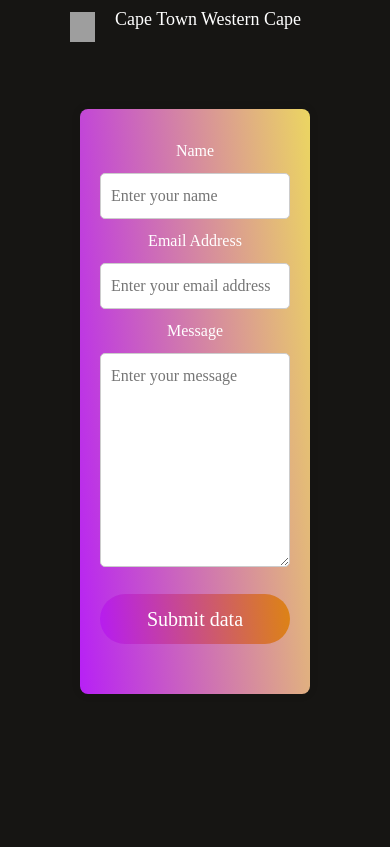
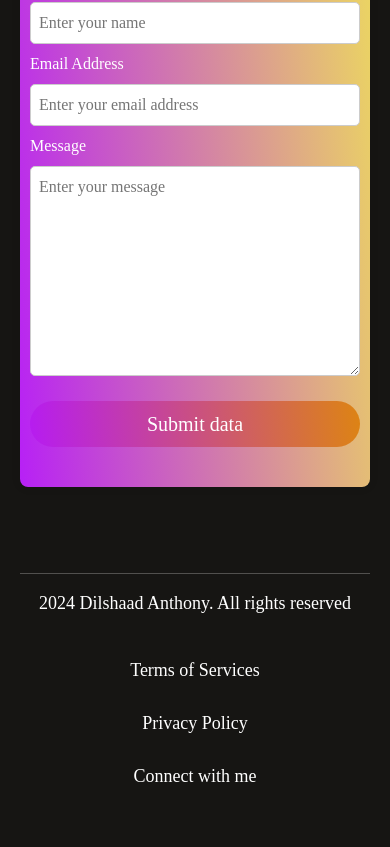
Before and after one commit to DBAnthony-12/React-Portfolio, a React (Vite) app: page / in a window 390 px wide. Shown: the part 5357-6204 px from the top of the page. Built offline with nearby package versions, Linux system fonts and the light colour scheme; grey boxes are pictures that could not be loaded.

Commit message:
upload on github

```diff
--- a/src/Components/Contact/Contact.css
+++ b/src/Components/Contact/Contact.css
@@ -104,54 +104,120 @@
   transition: 0.3s;
 }
 
-@media(max-width:768px){
-  .contact{
+@media (max-width: 768px) {
+  .contact {
     gap: 50px;
-    margin: 50px 70px;
-    align-items: start;
+    margin: 50px 20px; /* Adjusted margin for smaller screens */
+    align-items: center; /* Center align items */
   }
-  .contact-title h1{
+
+  .contact-title h1 {
     padding: 0;
     font-size: 36px;
     font-weight: 600;
   }
-  .contact-section{
+
+  .contact-section {
     flex-direction: column;
     gap: 40px;
+    align-items: center; /* Center align items */
   }
-  .contact-left h1{
+
+  .contact-left {
+    text-align: center; /* Center text inside contact-left */
+  }
+
+  .contact-left h1 {
     font-size: 32px;
   }
+
   .contact-left p {
     font-size: 18px;
     line-height: 28px;
+    max-width: 100%; /* Ensure the paragraph doesn't exceed container width */
   }
+
   .contact-details {
     gap: 20px;
+    align-items: center; /* Center align items */
   }
+
   .contact-detail img {
     width: 25px;
   }
+
   .form-container {
     max-width: 100%;
     padding: 20px 10px;
     border: none;
     box-shadow: none;
+    text-align: center; /* Center text inside form-container */
   }
+
   .form-container form {
     padding: 30px 20px;
   }
+
   .form-container label {
     margin-bottom: 10px;
+    text-align: left; /* Align labels to the left */
   }
+
   .form-container input,
   .form-container textarea {
     padding: 10px;
     margin-bottom: 10px;
   }
+
   .form-container button {
     padding: 10px 20px;
     width: 100%;
     margin-top: 10px;
   }
 }
+
+@media (max-width: 480px) {
+  .contact {
+    gap: 30px;
+    margin: 30px 10px; /* Adjusted margin for smaller screens */
+  }
+
+  .contact-section {
+    gap: 20px;
+  }
+
+  .contact-left h1 {
+    font-size: 28px;
+  }
+
+  .contact-left p {
+    font-size: 16px;
+    line-height: 24px;
+  }
+
+  .contact-details {
+    gap: 15px;
+  }
+
+  .contact-detail img {
+    width: 20px;
+  }
+
+  .form-container form {
+    padding: 20px 10px;
+  }
+
+  .form-container label {
+    margin-bottom: 8px;
+  }
+
+  .form-container input,
+  .form-container textarea {
+    padding: 8px;
+    margin-bottom: 8px;
+  }
+
+  .form-container button {
+    padding: 8px 16px;
+  }
+}
--- a/src/Components/Footer/Footer.css
+++ b/src/Components/Footer/Footer.css
@@ -2,21 +2,9 @@
     margin: 50px 50px;
     display: flex;
     flex-direction: column;
-    gap: 30px;
 }
-.footer-top{
-    display: flex;
-    justify-content: space-between;
-}
-.footer-top-left p{
-    font-size: 20px;
-    max-width: 400px;
-}
-.footer-top-right{
-    display: flex;
-    align-items: center;
-    gap: 35px;
-}
+
+
 .footer-email-input{
    display: flex;
    gap: 30px;
@@ -63,17 +51,29 @@
     transition: 0.3s;
 }
 
-@media(max-width: 768px){
-    .footer{
-        margin: 50px 70px;
+@media (max-width: 768px) {
+    .footer {
+      margin: 50px 20px; /* Adjusted margin for smaller screens */
     }
-    .footer-top{
-        flex-direction: column;
-        gap: 50px;
+
+    .footer-bottom {
+      flex-direction: column;
+      align-items: center; /* Center align items */
+      gap: 20px; /* Adjust gap between elements */
     }
-    .footer-bottom{
-        display: flex;
-        flex-direction: column-reverse;
-        margin-bottom: 50px;
+
+    .footer-bottom-left {
+      margin-bottom: 20px; /* Increase margin below the text */
     }
-}
+
+    .footer-bottom-right {
+      flex-direction: column; /* Align items in a column */
+      gap: 10px; /* Adjust gap between items */
+      text-align: center; /* Center align text */
+    }
+
+    hr {
+      margin-top: 0; /* Remove default margin from top of <hr> */
+      margin-bottom: 20px; /* Adjust margin below <hr> */
+    }
+  }
```
